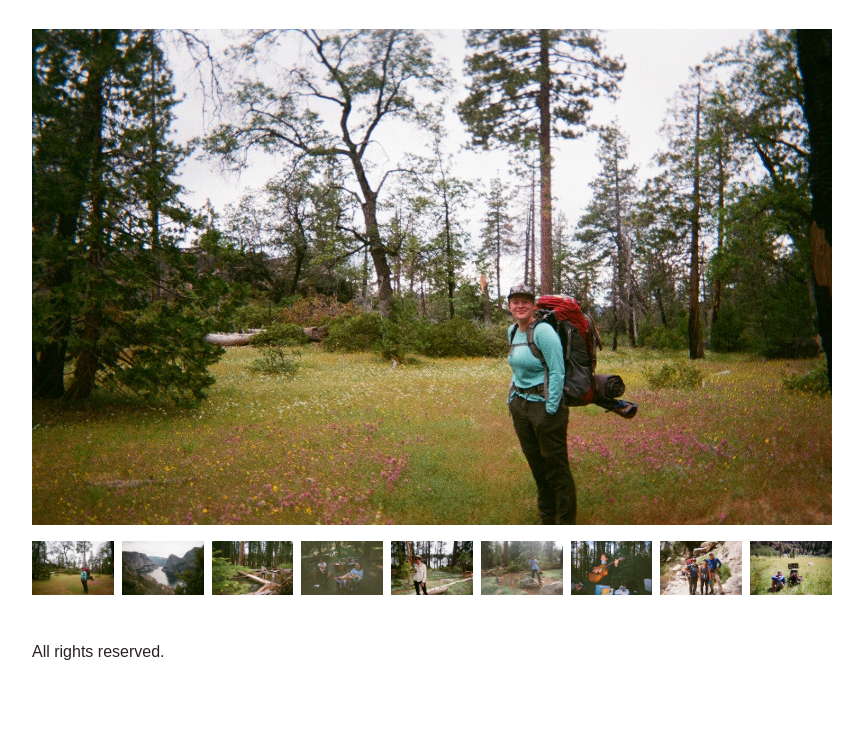
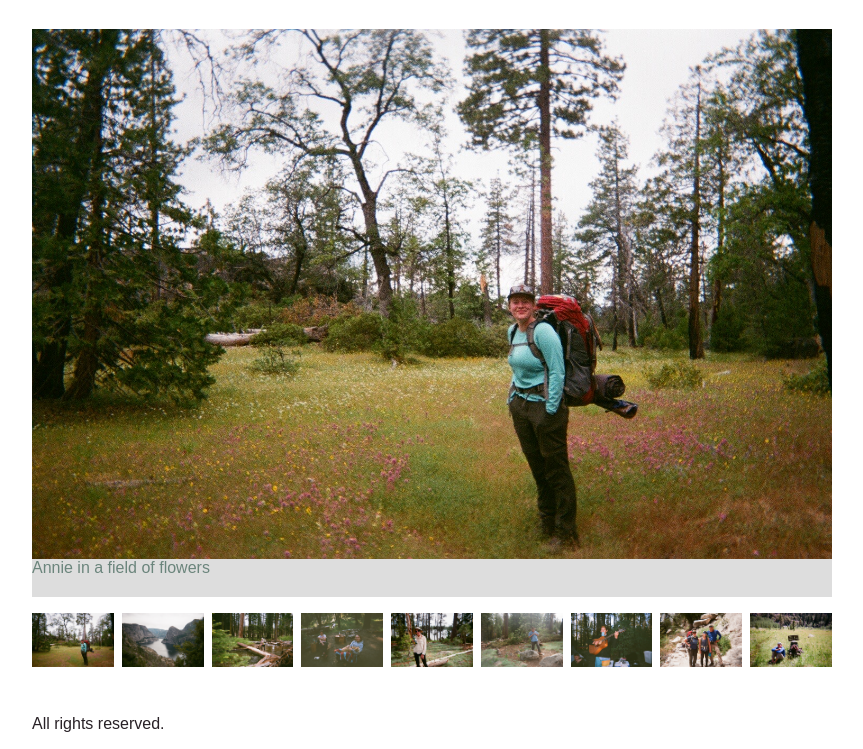
Before and after one commit to alenarobinson/alenarobinson.github.io, a plain HTML site: page grc339/digital-magazine/photogallery.html in a window 1280 px wide. Shown: the part 150-899 px from the top of the page, without its empty margins (208-1071 px from the left). Before the commit the page ends 827 px from the top, so only its background shows below. Drawn offline with Linux system fonts and the light colour scheme; a web font is replaced by a local one.

Commit message:
Update style.css

```diff
--- a/grc339/digital-magazine/style.css
+++ b/grc339/digital-magazine/style.css
@@ -117,7 +117,7 @@ section.photogallery figure{
 section.photogallery main{
   position:relative;
   background: #ddd;
-  padding-bottom: calc(56% + 3em);
+  padding-bottom: calc(65% + 3em);
   overflow: hidden;
 }
 
```
